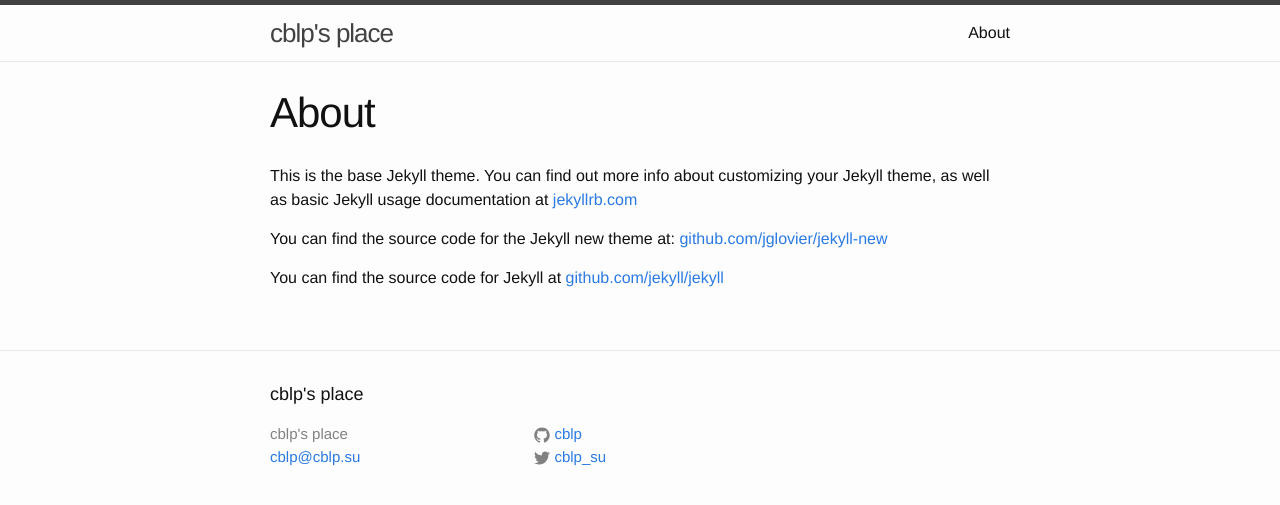
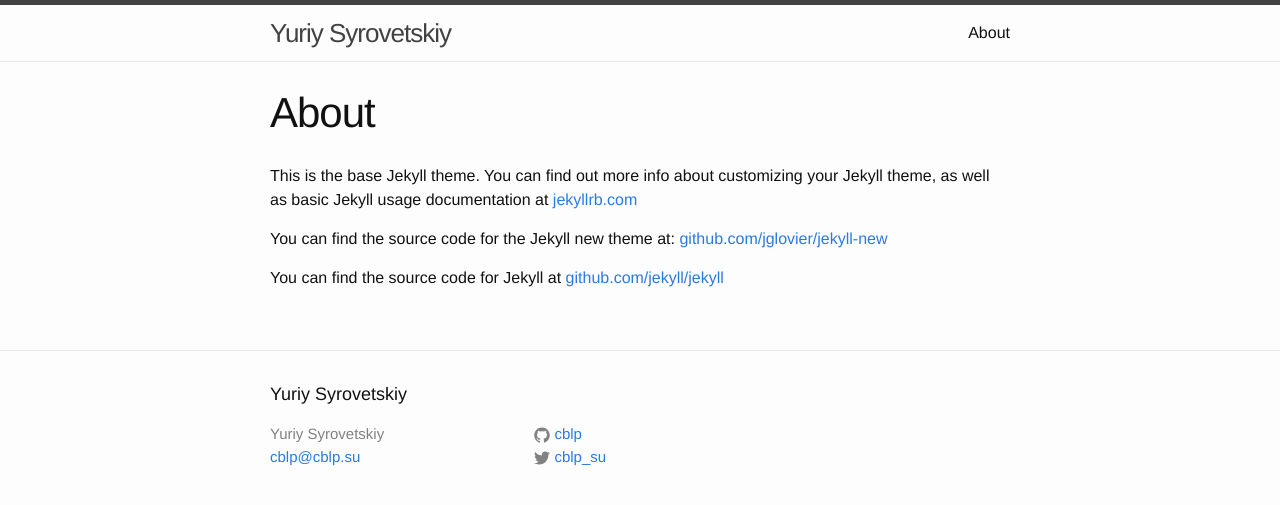
Before and after one commit to cblp/cblp-github-io, a Jekyll site: the page built from about.md, in a window 1280 px wide. Shown: the top 505 px of the page. Built offline with Jekyll 4.4.1, drawn with Linux system fonts in a browser that asks for light colours.

Commit message:
[m] set site.title

```diff
--- a/_config.yml
+++ b/_config.yml
@@ -1,5 +1,5 @@
 # Site settings
-title: cblp's place
+title: Yuriy Syrovetskiy
 email: cblp@cblp.su
 description: null # > # this means to ignore newlines
   # cblp's place
```
